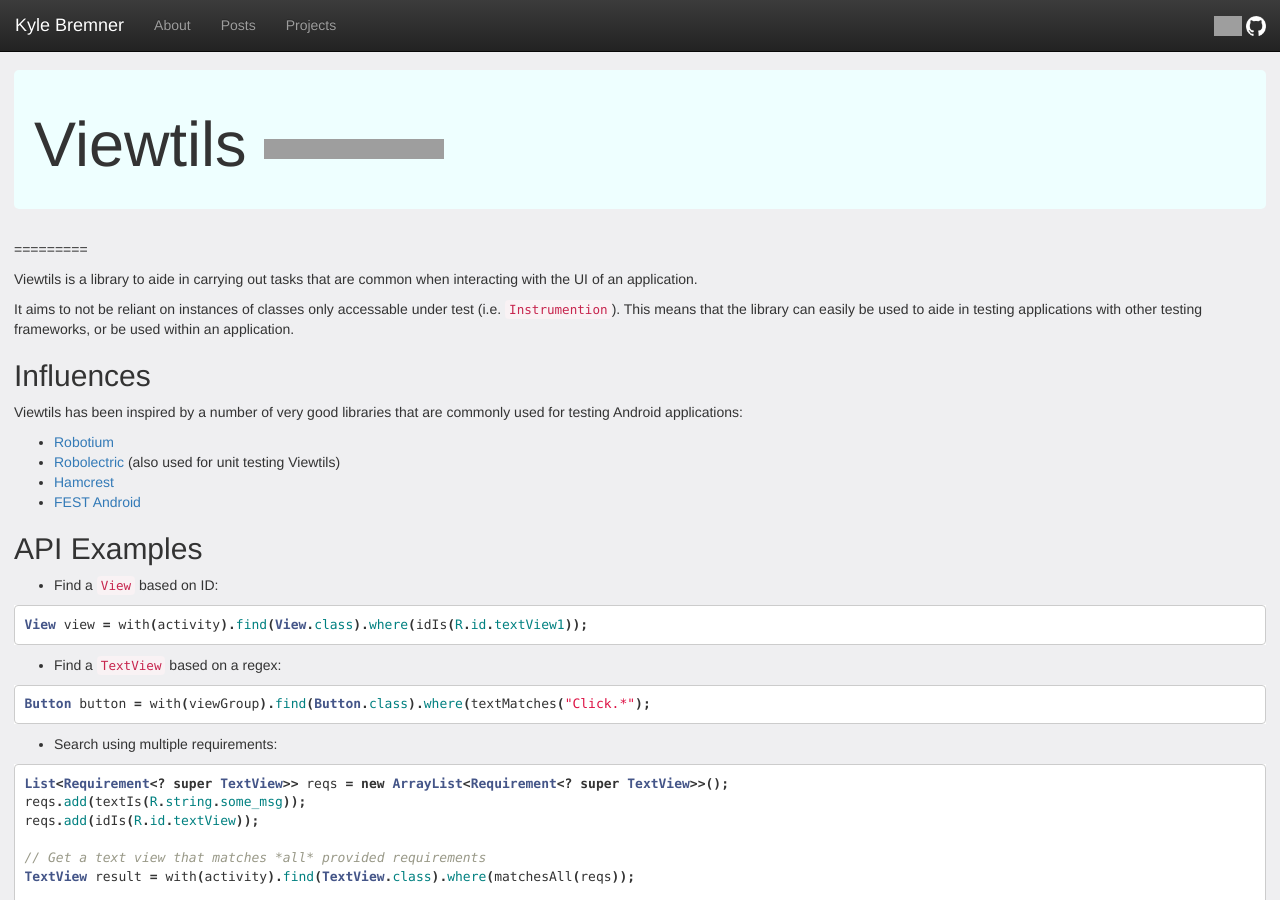
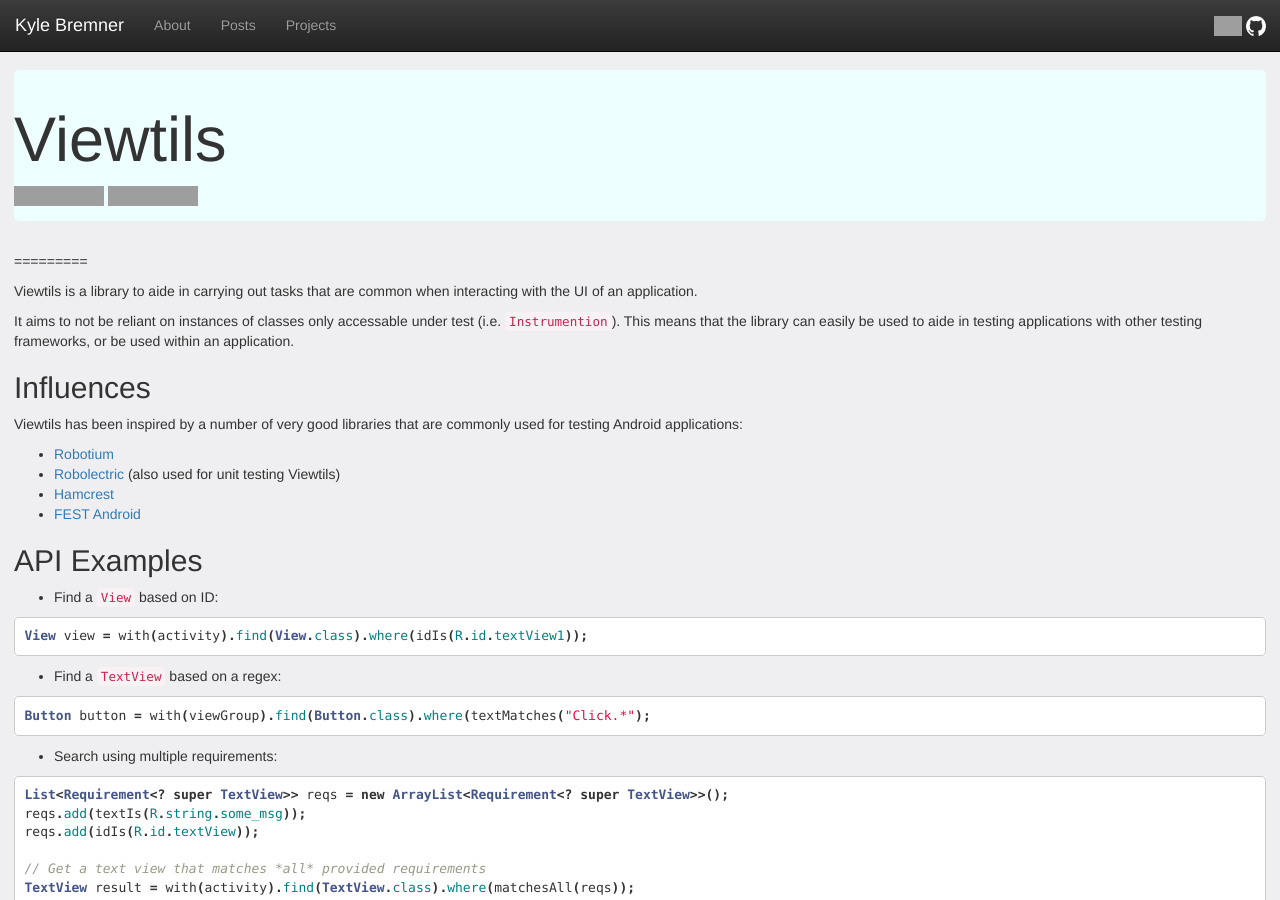
Before and after one commit to kbremner/kbremner.github.io, a Jekyll site: the page built from projects/Viewtils.md, in a window 1280 px wide and 900 px high. Built offline with Jekyll 4.4.1, drawn with Linux system fonts in a browser that asks for light colours; nearby versions of some CDN libraries; Markdown is read by kramdown in place of the engine named in the settings; grey boxes are pictures that could not be loaded.

Commit message:
Updated Viewtils.md

```diff
--- a/projects/Viewtils.md
+++ b/projects/Viewtils.md
@@ -4,10 +4,11 @@
 published: true
 ---
 
-<div class="jumbotron" style="padding: 20px;">
-<h1>Viewtils
+<div class="project-jumbotron jumbotron">
+<h1>Viewtils</h1>
 <br class="visible-xs">
-<a href="https://travis-ci.org/kbremner/Viewtils"><img src="https://travis-ci.org/kbremner/Viewtils.png"></a><a href="https://coveralls.io/r/kbremner/Viewtils?branch=master"><img src="https://coveralls.io/repos/kbremner/Viewtils/badge.png?branch=master"></a></h1>
+<a href="https://travis-ci.org/kbremner/Viewtils"><img src="https://travis-ci.org/kbremner/Viewtils.png"></a>
+<a href="https://coveralls.io/r/kbremner/Viewtils?branch=master"><img src="https://coveralls.io/repos/kbremner/Viewtils/badge.png?branch=master"></a>
 </div>
 
 =========
```
